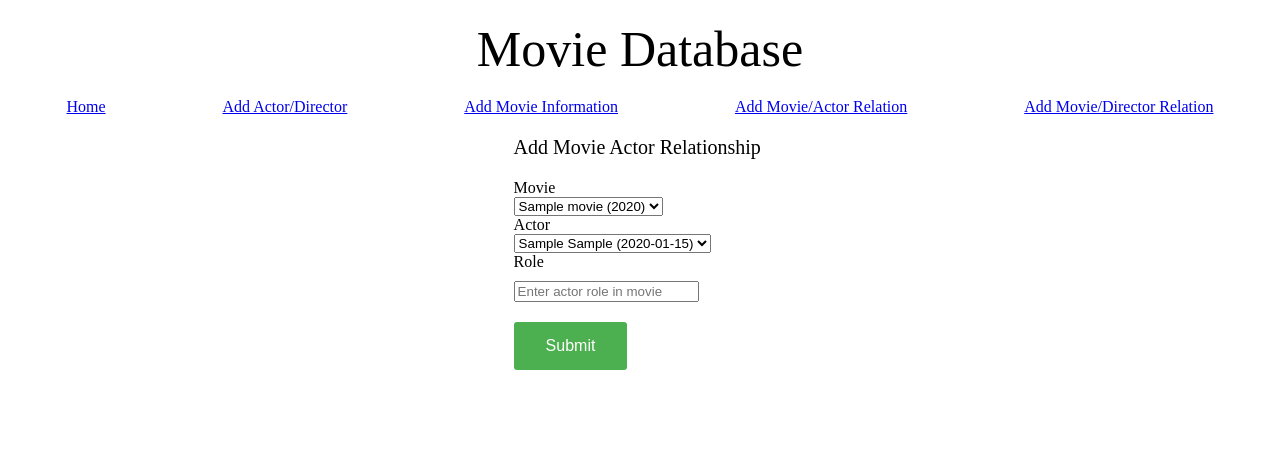
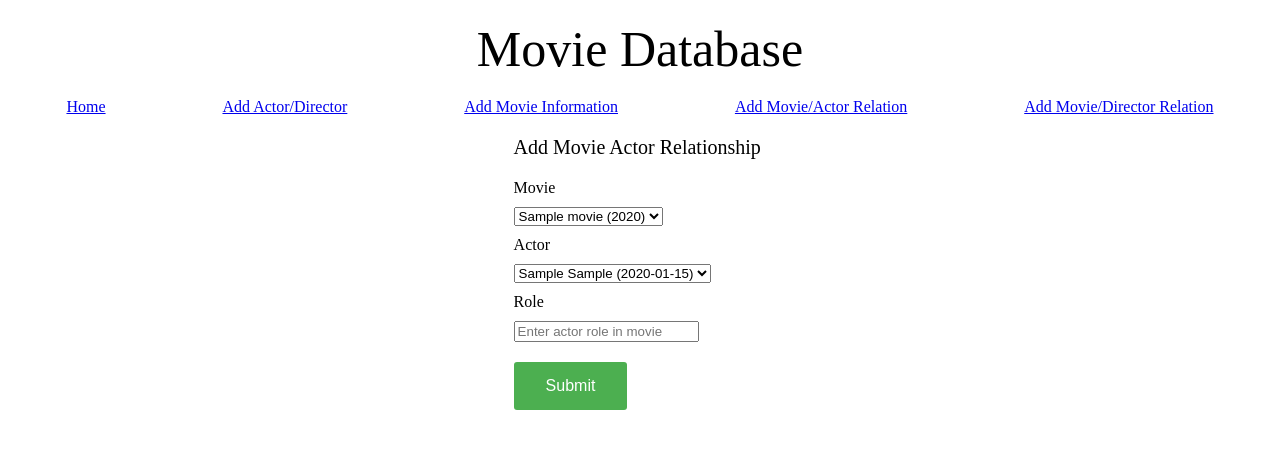
Before and after one commit to austindlee/Project-1B, a PHP site: page /movie_actor.php?actor_select=1 in a window 1280 px wide. Shown: the top 449 px of the page. Run offline with PHP 8.4, Linux system fonts and the light colour scheme; tables that the repository leaves empty hold one stand-in row (values such as "Sample post"); data that the repository does not hold is empty.

Commit message:
fixed some stuff

```diff
--- a/www/global.css
+++ b/www/global.css
@@ -10,11 +10,13 @@
 #page_form {
   width: 100%;
 }
-
+.selects {
+  margin-top: 10px;
+  margin-bottom: 10px;
+}
 label {
   margin-bottom: 20px;
 }
-
 input {
   margin-top: 10px;
   margin-bottom: 10px;
--- a/www/movie_actor.php
+++ b/www/movie_actor.php
@@ -48,26 +48,22 @@ function checkForm() {
   </div>
   <div class="form_wrapper">
     <form id="page_form" name="addMARelationship" action="" method="GET" onsubmit="return checkForm()">
-      <div class="movieselect">
       <label for="movies">Movie</label><br />
-        <select name="movie_select">
+      <select class="selects" name="movie_select">
         <?php
           while($row = mysql_fetch_assoc($movies)) {
             echo "<option value=$row[id]>" . $row['title'] . " (" . $row['year'] . ")" . "</option>";
           }
         ?>
-        </select>
-      </div>
-      <div class="actorselect">
+      </select><br />
       <label for="actors">Actor</label><br />
-        <select name="actor_select">
+      <select class="selects" name="actor_select">
         <?php
           while($row = mysql_fetch_assoc($actors)) {
             echo "<option value=$row[id]>" . $row['first'] . " " . $row['last'] . " (" . $row['dob'] . ")" . "</option>";
           }
         ?>
       </select>
-      </div>
       <div>
         Role<br />
         <input type="text" maxlength="50" name="role" placeholder="Enter actor role in movie" />
--- a/www/movie_director.php
+++ b/www/movie_director.php
@@ -43,7 +43,7 @@ function checkForm() {
     <form id="page_form" name="addMDRelationship" action="" method="GET" onsubmit="return checkForm()">
       <div class="movieselect">
         <label for="movies">Movie</label><br />
-        <select name="movie_select">
+        <select class="selects" name="movie_select">
           <?php
             while($row = mysql_fetch_assoc($movies)) {
               echo "<option value=$row[id]>" . $row['title'] . " (" . $row['year'] . ")" . "</option>";
@@ -53,7 +53,7 @@ function checkForm() {
       </div>
       <div class="directorselect">
         <label for="directors">Director</label><br />
-        <select name="director_select">
+        <select class="selects" name="director_select">
           <?php
             while($row = mysql_fetch_assoc($directors)) {
               echo "<option value=$row[id]>" . $row['first'] . " " . $row['last'] . " (" . $row['dob'] . ")" . "</option>";
```
Lines whose indentation alone changed are shown as unchanged.
